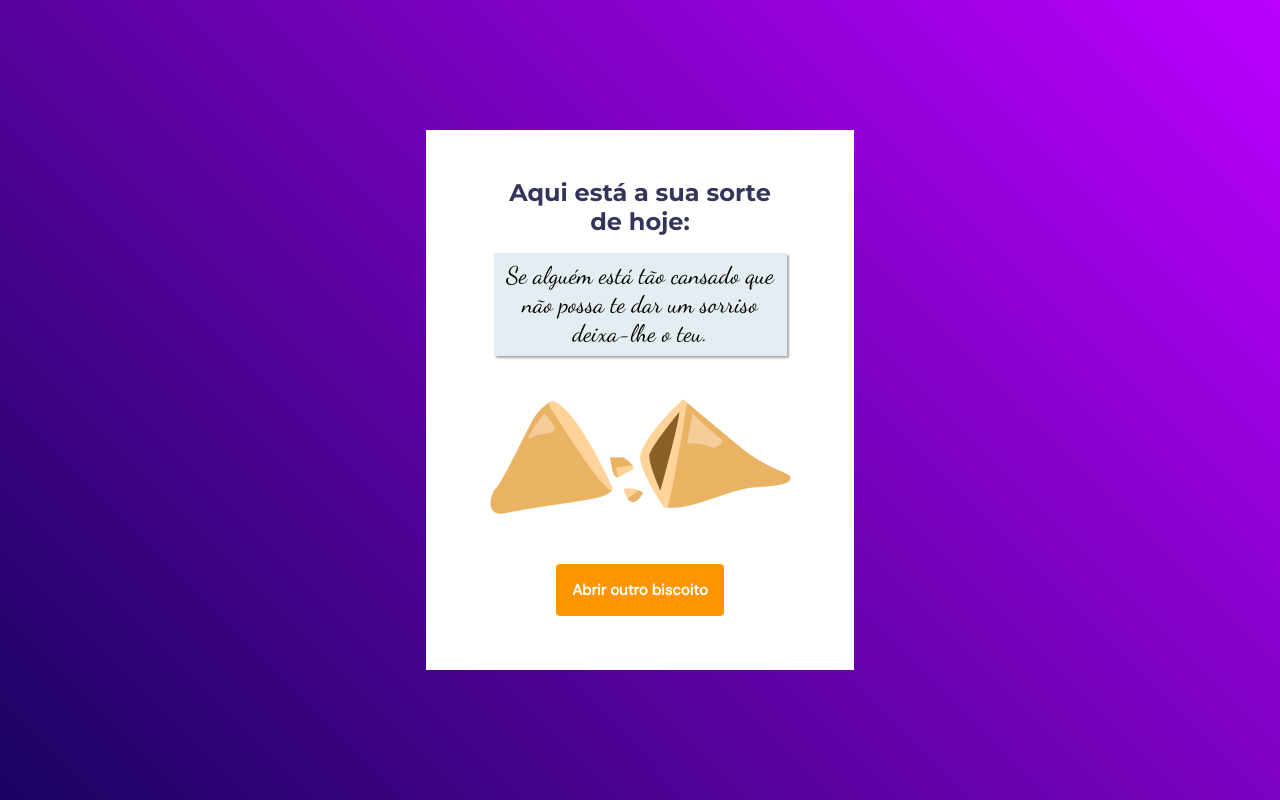
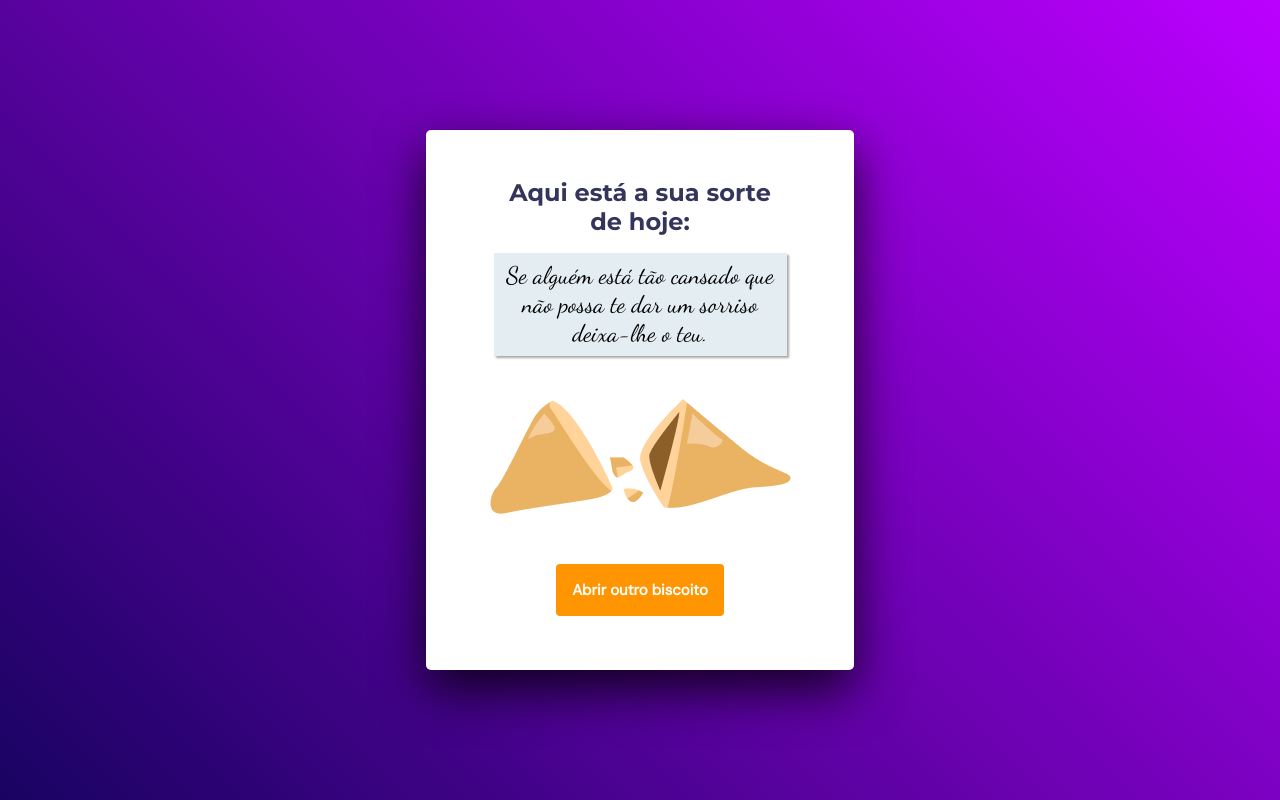
Before and after one commit to Juniordejesus/biscoitodasorte, a plain HTML site: page index.html in a window 1280 px wide. Both pictures are taken after a click on the picture 640 px from the left and 448 px from the top of the page. Drawn offline with Linux system fonts and the light colour scheme.

Commit message:
Update style.css

```diff
--- a/style.css
+++ b/style.css
@@ -57,6 +57,10 @@ img{
     height: 540px;
     text-align: center;
 
+
+    border-radius:  5px;
+    box-shadow: 0 20px 50px rgba(0,0,0,0.8);
+
 }
 h2 {
     color: #34355B;
```
